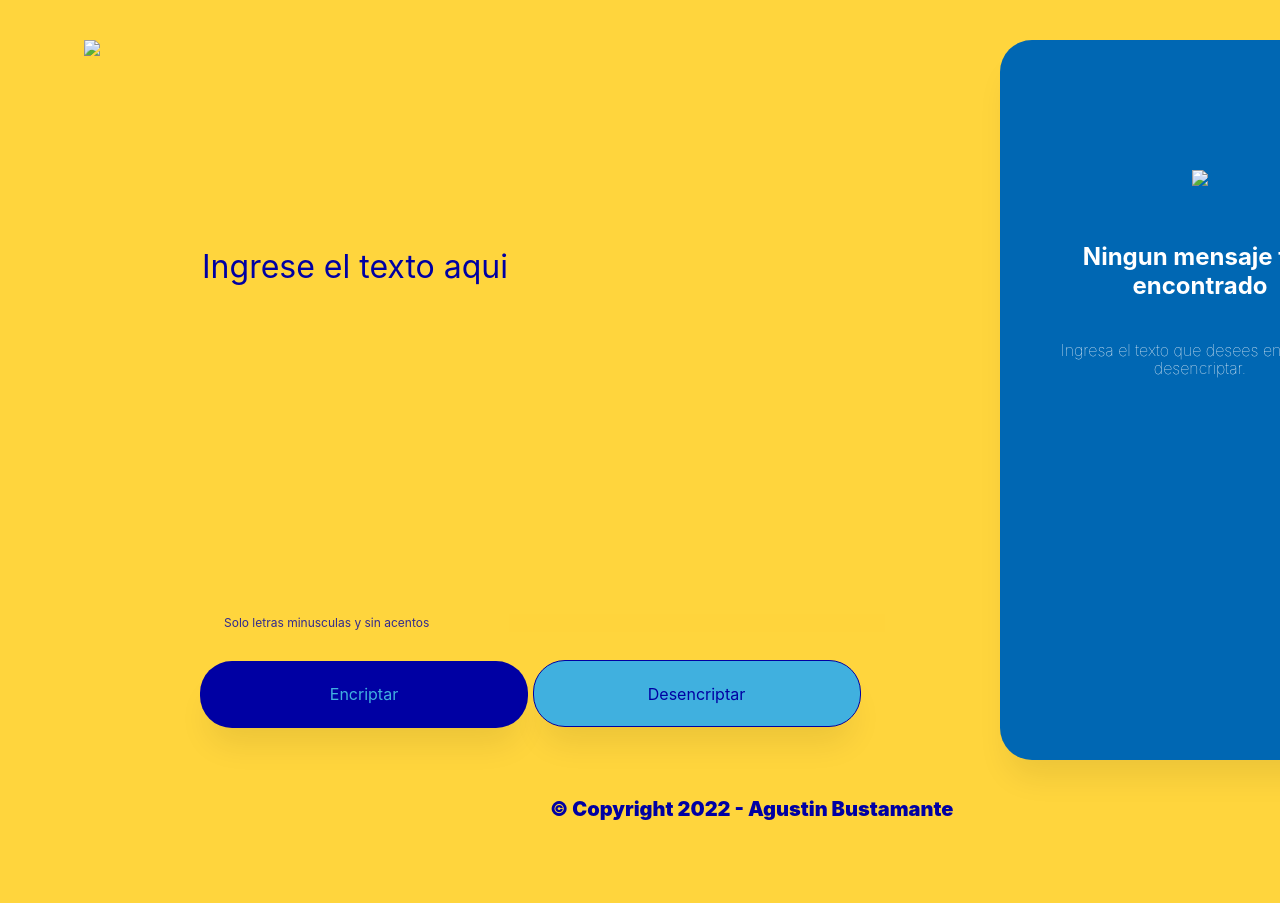
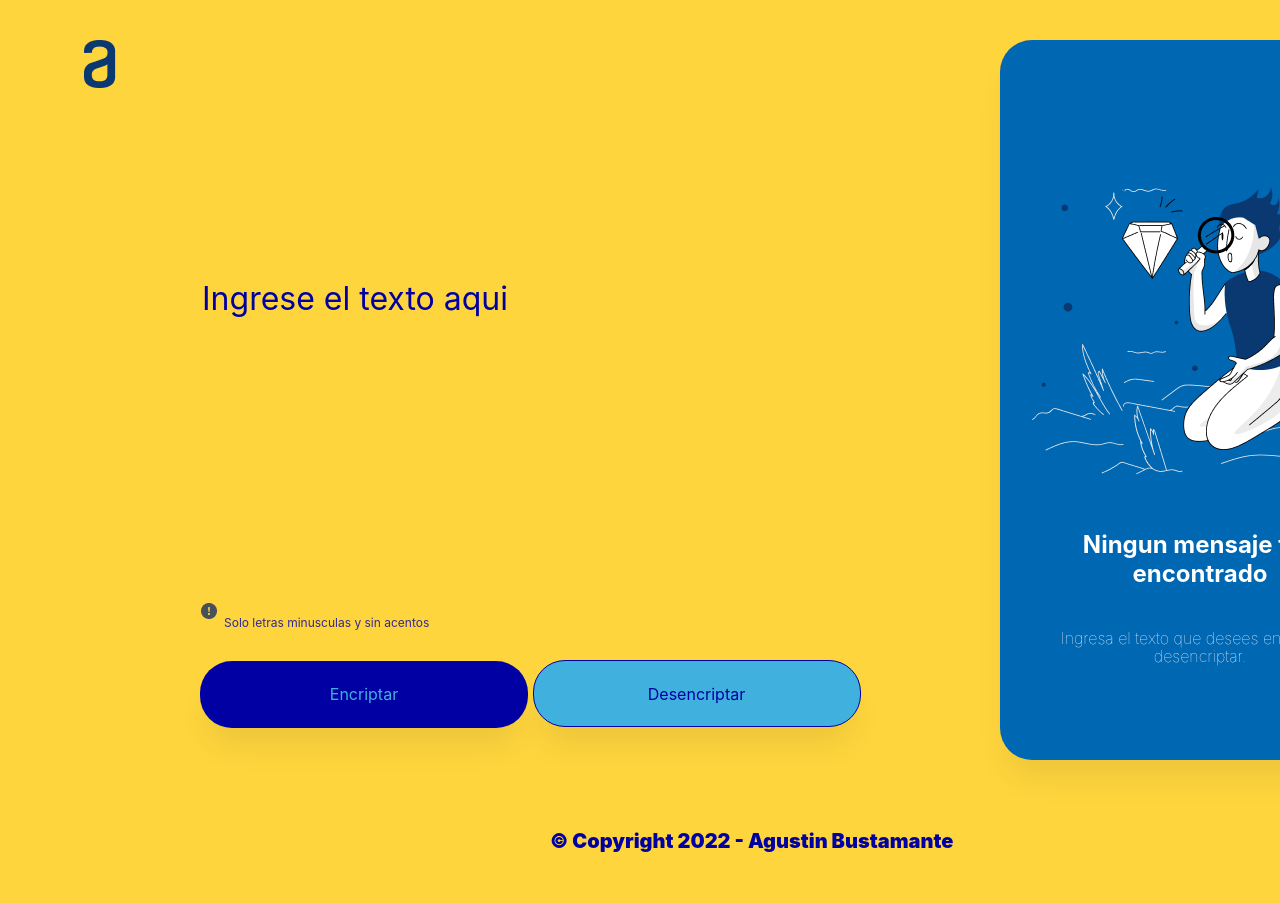
Before and after one commit to agusbusta/Encriptador-Desencriptador-de-texto, a plain HTML site: page index.html in a window 1280 px wide. Shown: the top 903 px of the page. Before the commit the page ends 871 px from the top, so only its background shows below. Drawn offline with nearby package versions, Linux system fonts and the light colour scheme.

Commit message:
Update index.html

```diff
--- a/index.html
+++ b/index.html
@@ -10,21 +10,21 @@
 </head>
 <body>
     <div class="logo">
-        <img src="../Desafio1/Imagenes/Vector.png">
+        <img src="./Imagenes/Vector.png">
     </div>
     <section class="main">
         <div class="input-container">
             <input type="text" id="inputTexto" placeholder="Ingrese el texto aqui">
         </div>
        <div class="button-container">
-            <img src="../Desafio1/Imagenes/icon.png" class="icono">
+            <img src="./Imagenes/icon.png" class="icono">
             <p>Solo letras minusculas y sin acentos</p>
             <button class="encriptar" type="button" onclick="encriptar()">Encriptar</button>
             <button class="desencriptar" type="button" onclick="desencriptar()">Desencriptar</button>
         </div>
     </section>
     <section class="encriptador">
-            <img src="../Desafio1/Imagenes/Muñeco.png" id="imgDer">
+            <img src="./Imagenes/Muñeco.png" id="imgDer">
             <h3 id="titleDer">Ningun mensaje fue encontrado</h3>
             <p id="textDer">Ingresa el texto que desees encriptar o desencriptar.</p>
             <textarea class="textResult" id="textResult" rows="8" cols="50"></textarea>
```
